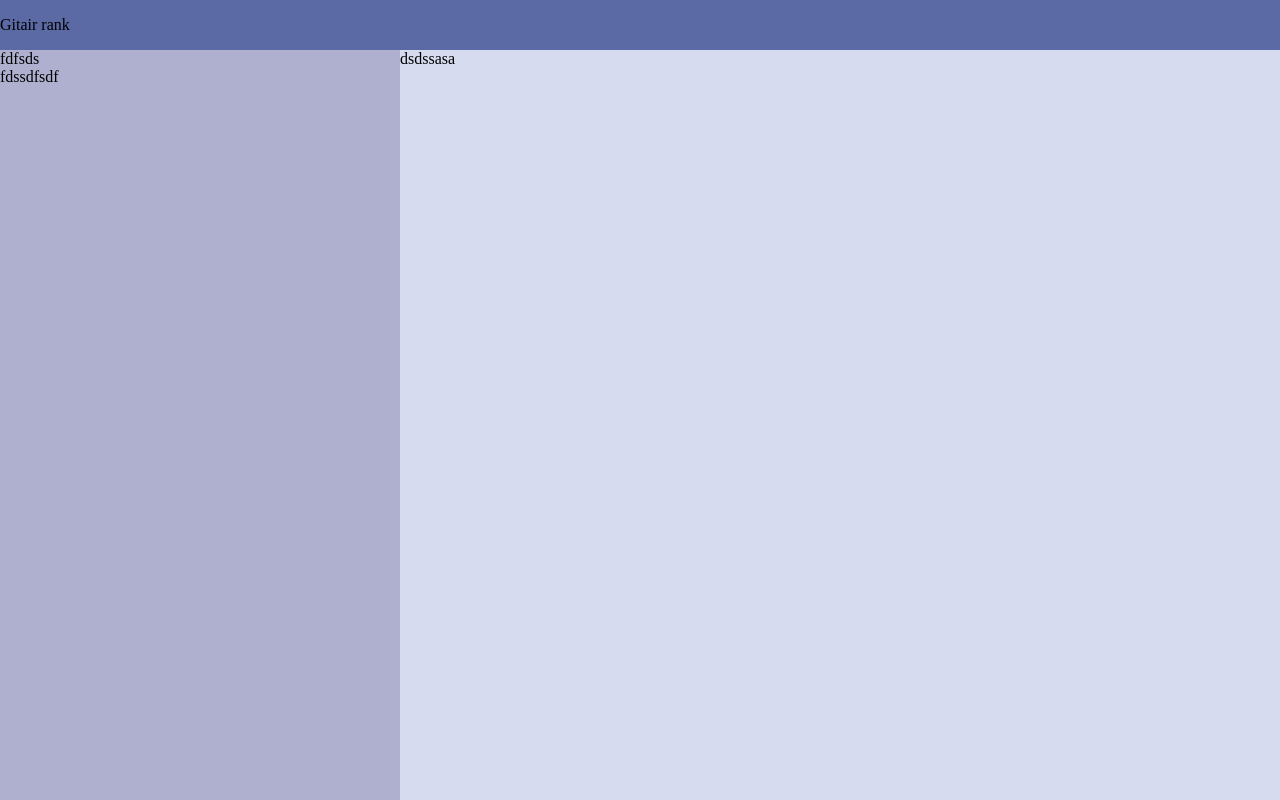
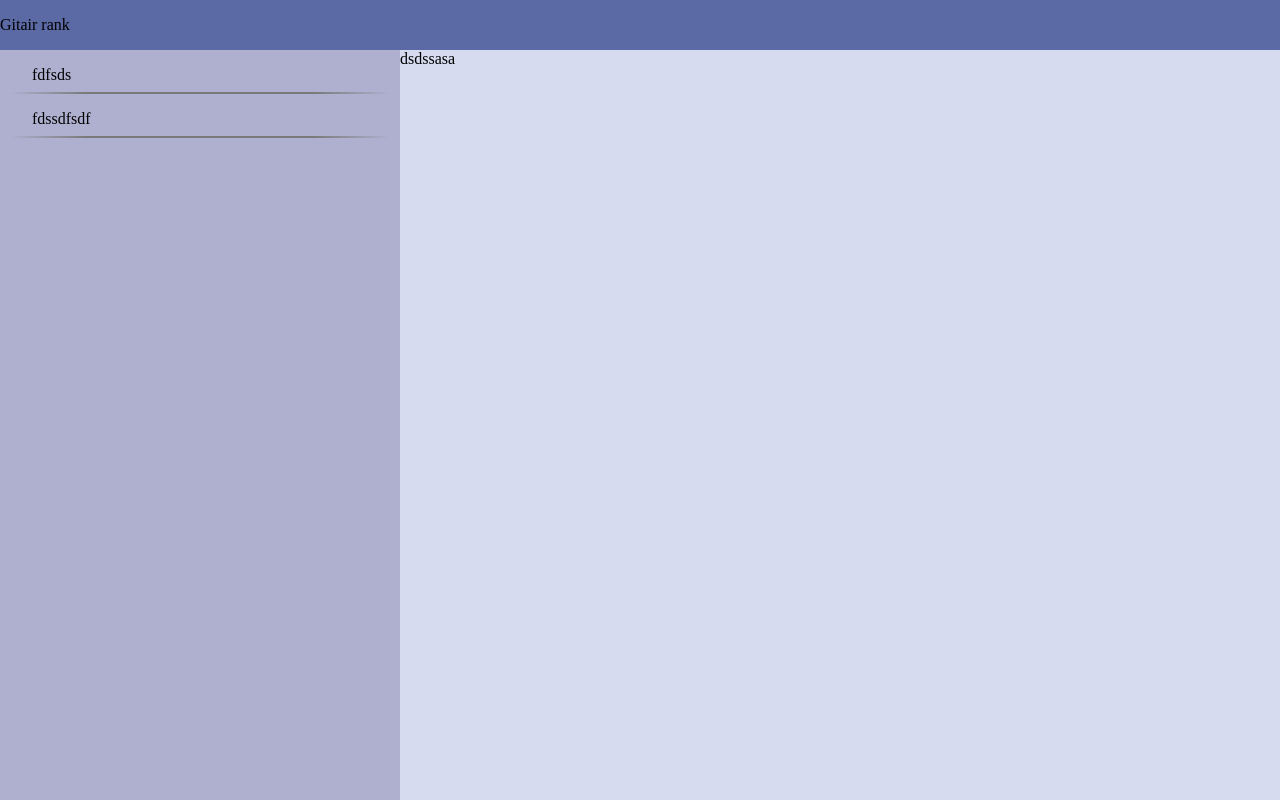
Before and after one commit to Sadnessa/guitar-tunings, a Vue app: page / in a window 1280 px wide. Built offline with nearby package versions, Linux system fonts and the light colour scheme.

Commit message:
Added style for list item.

```diff
--- a/src/components/base/List.vue
+++ b/src/components/base/List.vue
@@ -11,11 +11,47 @@ export default {
   props: {
     items: {
       type: Array,
+    },
+  },
+};
+</script>
+
+<style lang="scss" scoped>
+$gradient-border-color: rgb(122, 122, 122);
+// $gradient-hover-color: rgba(255, 255, 255, 0.514);
+
+.list {
+  &__item {
+    position: relative;
+    padding: 16px 32px 10px 32px;
+    transition: all 0.3s ease-in-out;
+
+    &::after {
+      position: absolute;
+      bottom: 0px;
+      content: "";
+      width: 95%;
+      height: 2px;
+      left: 50%;
+      transform: translateX(-50%);
+      background: linear-gradient(
+        90deg,
+        rgba(0, 0, 0, 0) 0%,
+        $gradient-border-color 20%,
+        $gradient-border-color 50%,
+        $gradient-border-color 80%,
+        rgba(0, 0, 0, 0) 100%
+      );
+    }
+
+    &:hover {
+      // background: linear-gradient(180deg, rgba(0,0,0,0) 0%, $gradient-hover-color 20%,  $gradient-hover-color 70%, rgba(0,0,0,0) 100%);
+      background: rgba(255, 255, 255, 0.438);
+
+      &::after {
+        height: 0px;
+      }
     }
   }
 }
-</script>
-
-<style lang="scss" scoped>
-
 </style>
```
Also changed, not shown: src/components/Content.vue (+2 -5 lines).
